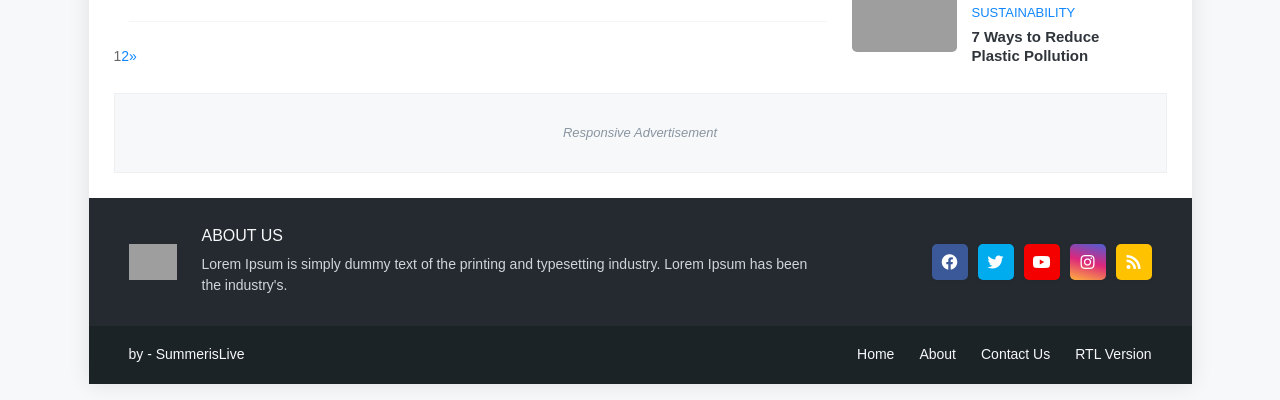
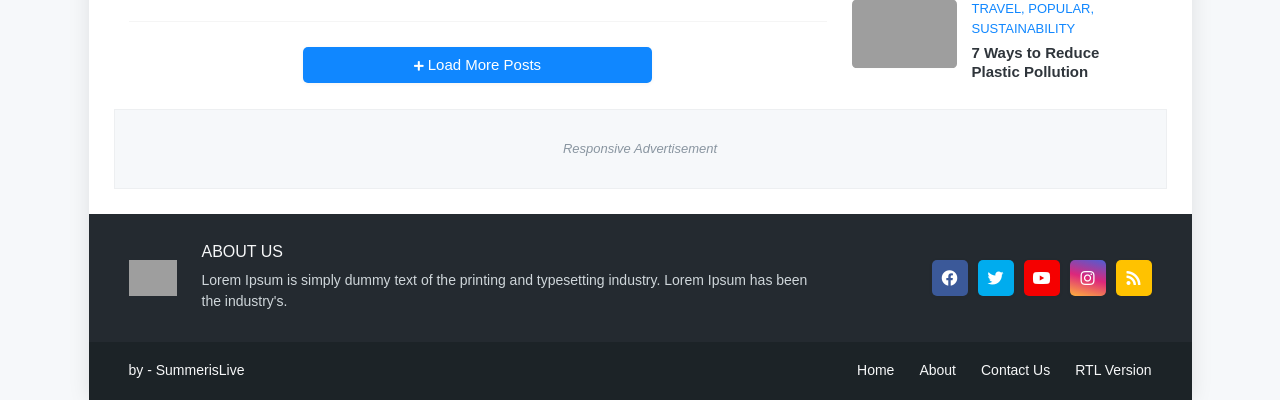
Before and after one commit to poztxa/poztxa.github.io, a Jekyll site: the page built from index.html, in a window 1280 px wide and 900 px high, scrolled down 1625 px, cut to the strip 500-900 px from the top of the window. Built offline with Jekyll 4.4.1, drawn with Linux system fonts in a browser that asks for light colours; some web fonts are replaced; the list of posts is cut into pages by our own code; grey boxes are pictures that could not be loaded.

Commit message:
Update post_list.html

```diff
--- a/_includes/post_list.html
+++ b/_includes/post_list.html
@@ -1,42 +1,31 @@
 {% if paginator %}
+<div class="blog-posts hfeed index-post-wrap">
     {% for post in paginator.posts %}
         {% include post_list_item.html %}
     {% endfor %}
+</div>
 {% else %}
+<div class="blog-posts hfeed index-post-wrap">
     {% for post in include.posts %}
         {% if post.tags or post.category %}
             {% include post_list_item.html %}
             {% assign displayPagi = true %}
         {% endif %}
     {% endfor %}
+</div>
 {% endif %}
 
 {% if displayPagi or paginator %}
-<div class="row" id="paginator">
-    {% if paginator.total_pages > 1 %}
-        {% if paginator.previous_page %}
-            <a href="{{ paginator.previous_page_path | relative_url }}">«</a>
-        {% endif %}
-
-        {% for page in (1..paginator.total_pages) %}
-            {% if page == paginator.page %}
-                <span class="active">{{ page }}</span>
-            {% elsif page == 1 %}
-                <a href="{{ '/' | relative_url }}">{{ page }}</a>
-            {% else %}
-                <a href="{{ site.paginate_path | replace: ':num', page | relative_url }}">{{ page }}</a>
-            {% endif %}
-        {% endfor %}
-
-        {% if paginator.next_page %}
-            <a href="{{ paginator.next_page_path | relative_url }}">»</a>
-        {% endif %}
-    {% elsif jsPagiLoaded != true %}
-        <script type="text/javascript" src="{{ 'https://poztxa.github.io/assets/js/pagination.js' | relative_url }}"></script>
-        <script type="text/javascript" src="{{ 'https://poztxa.github.io/assets/js/list_pagi.js' | relative_url }}"></script>
-        {% assign jsPagiLoaded = true %}
-    {% endif %}
-
-</div>
+    <div class='blog-pager' id='blog-pager'>
+      {% if paginator.next_page %}
+        <a class='blog-pager-older-link btn load-more' href='/page{{ paginator.next_page }}' id='supermag-pro-load-more-link'>
+          Load More Posts
+        </a>
+        <span class='loading'><div class='loader'></div></span>
+        <span class='no-more btn load-more' style='display:none;'>No More Posts</span>
+      {% else %}
+        <span class='no-more btn load-more show'>No More Posts</span>
+      {% endif %}
+    </div>
 {% endif %}
 {% assign displayPagi = false %}
```
